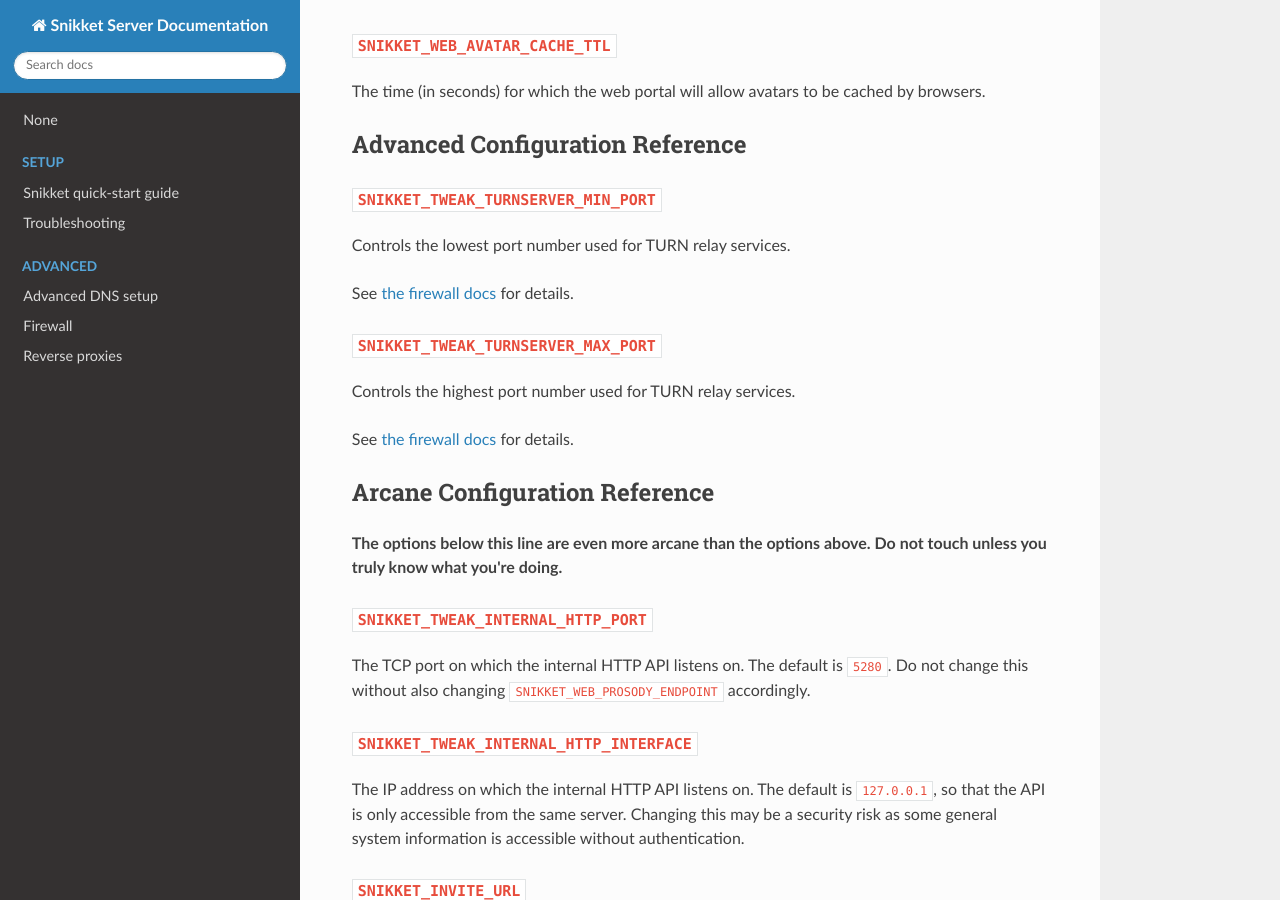
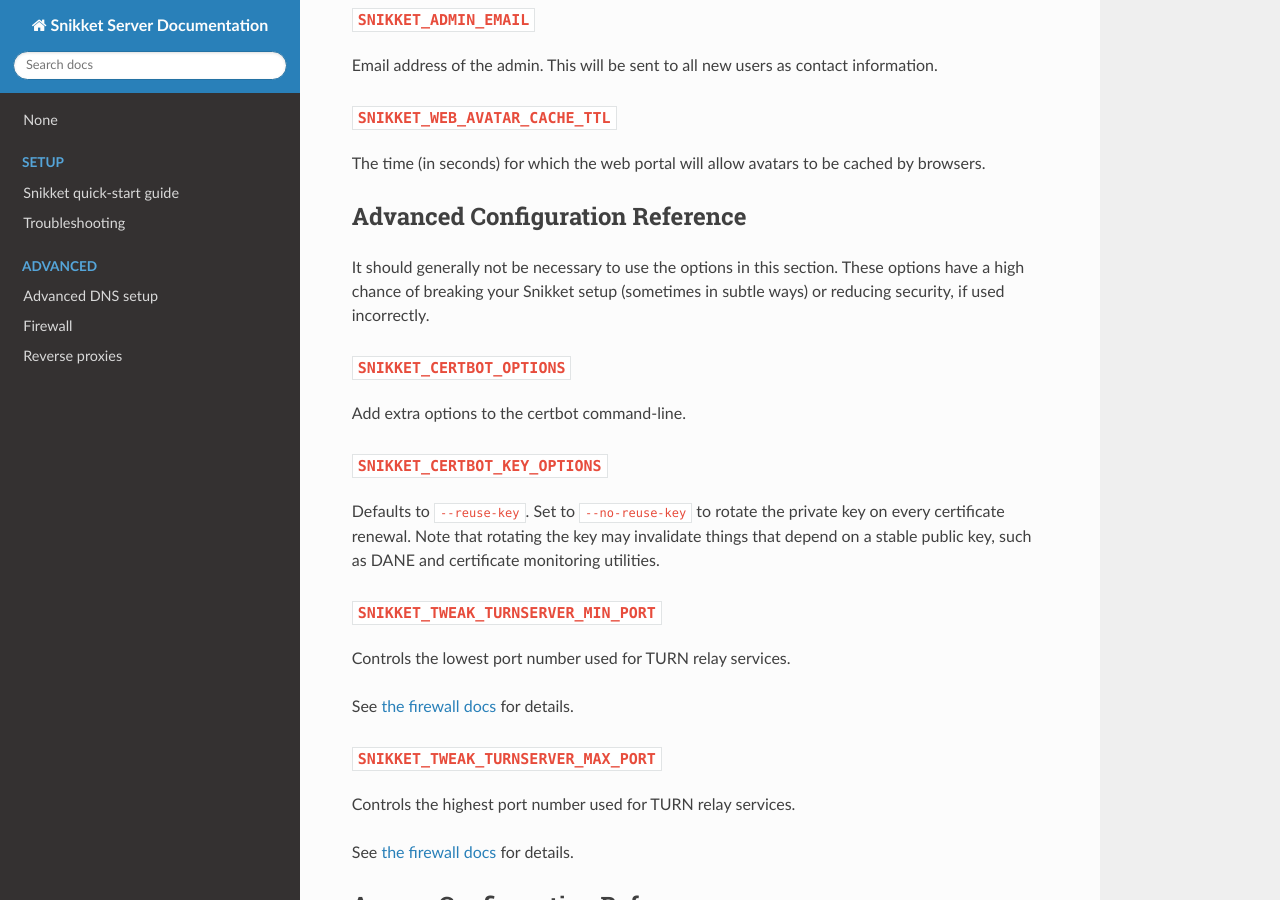
Before and after one commit to snikket-im/snikket-server, an MkDocs documentation site: the page built from docs/advanced/config.md, in a window 1280 px wide and 900 px high, scrolled down 2277 px. Built offline with MkDocs 1.6.1, drawn with Linux system fonts in a browser that asks for light colours; nearby versions of some CDN libraries; some of the changed text lies outside the part shown.

Commit message:
Add documentation for certbot-related options
Related to https://github.com/snikket-im/snikket-cert-manager/pull/10

```diff
--- a/docs/advanced/config.md
+++ b/docs/advanced/config.md
@@ -18,6 +18,8 @@
 
 Also, it is very likely not complete.
 {{< /panel >}}
+
+After modifying any options in snikket.conf, you must run 'docker-compose up -d' to apply the changes.
 
 ## Configuration Option Reference
 
@@ -78,8 +80,22 @@
 
 The time (in seconds) for which the web portal will allow avatars to be cached by browsers.
 
+## Advanced Configuration Reference
 
-## Advanced Configuration Reference
+It should generally not be necessary to use the options in this section. These
+options have a high chance of breaking your Snikket setup (sometimes in subtle
+ways) or reducing security, if used incorrectly.
+
+### `SNIKKET_CERTBOT_OPTIONS`
+
+Add extra options to the certbot command-line.
+
+### `SNIKKET_CERTBOT_KEY_OPTIONS`
+
+Defaults to `--reuse-key`. Set to `--no-reuse-key` to rotate the private key
+on every certificate renewal. Note that rotating the key may invalidate things
+that depend on a stable public key, such as DANE and certificate monitoring
+utilities.
 
 ### `SNIKKET_TWEAK_TURNSERVER_MIN_PORT`
 
```
